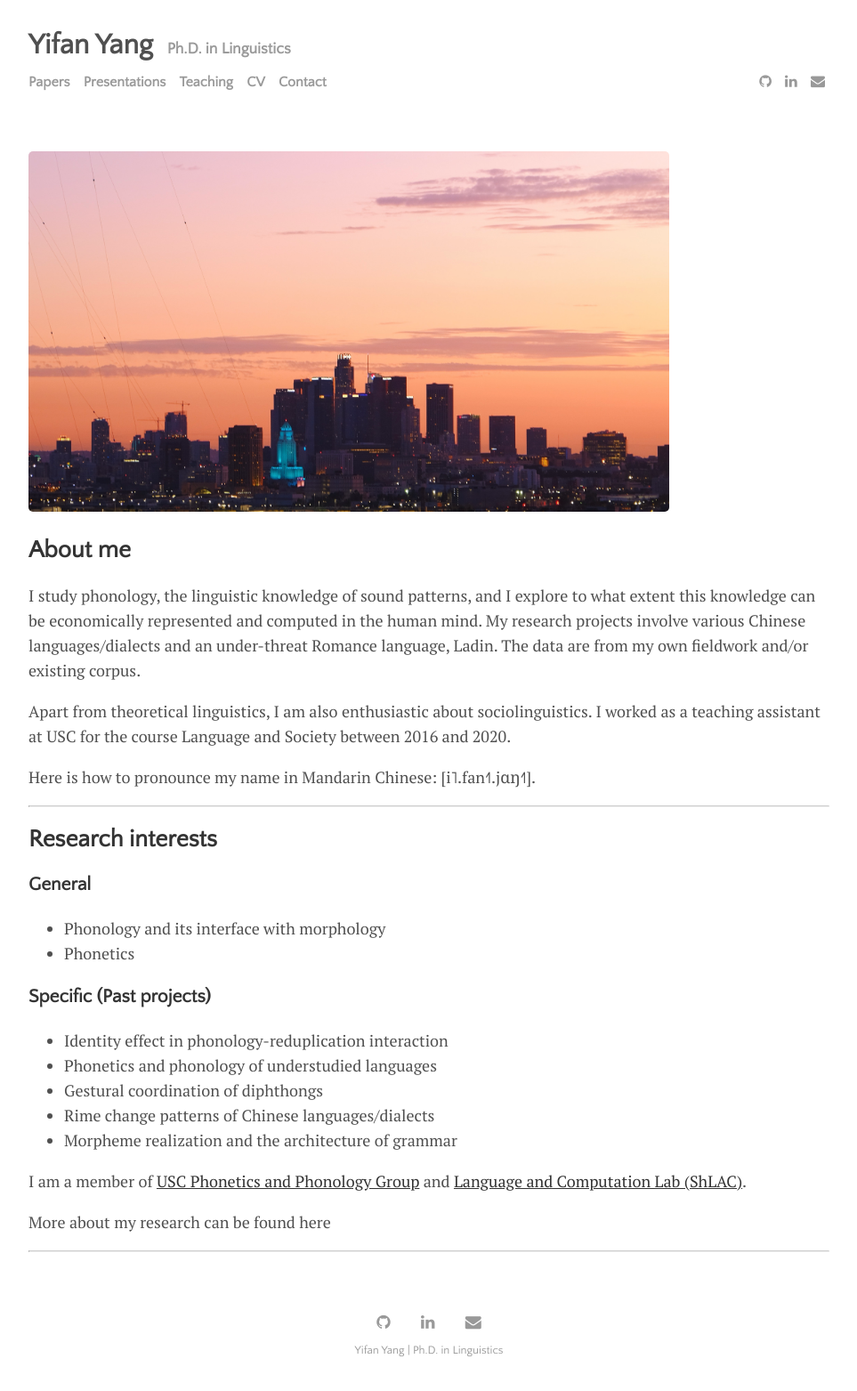
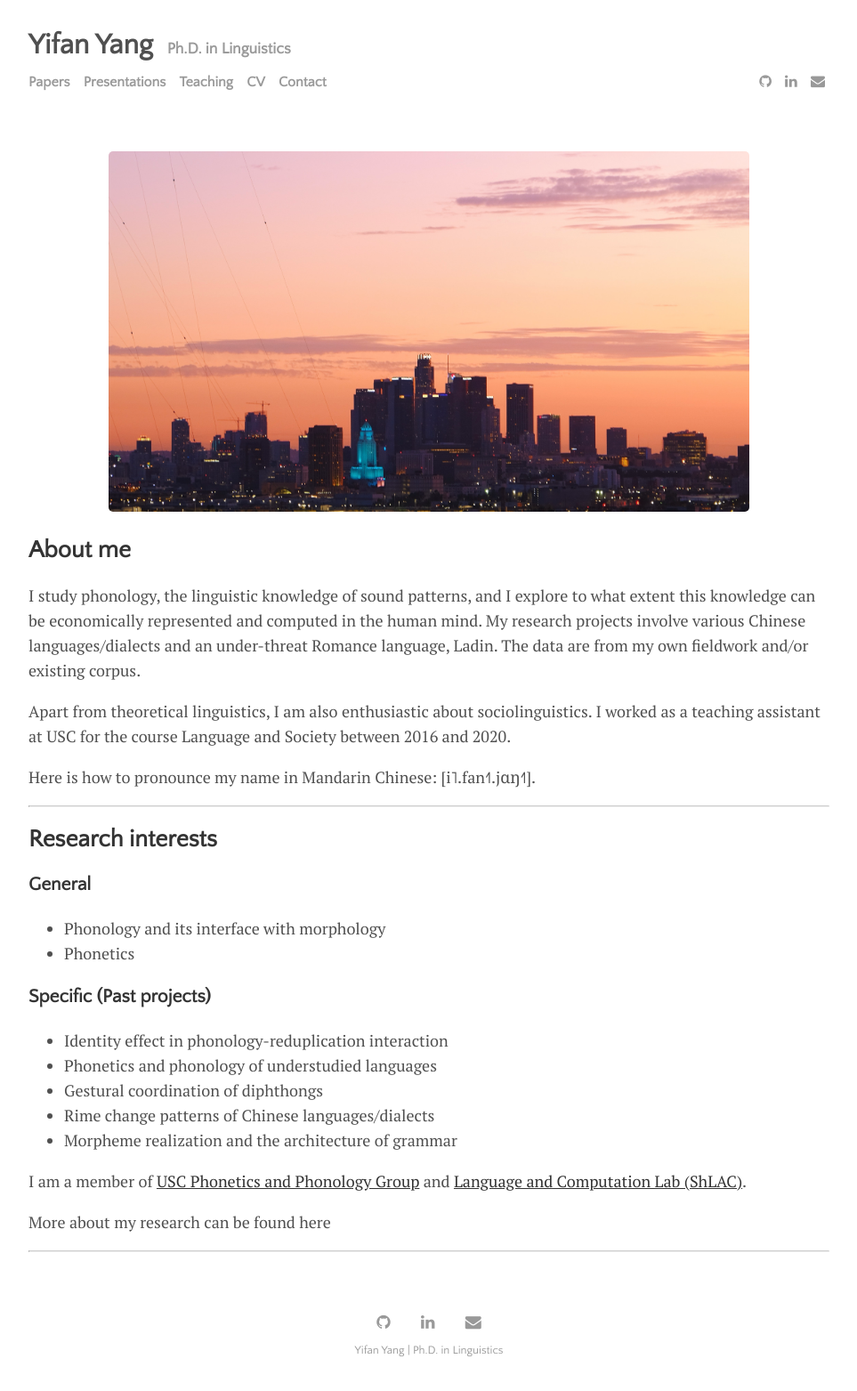
Before and after one commit to yifanyang08/yifanyang08.github.io, a Jekyll site: the page built from index.html, in a window 1280 px wide. Shown: the whole page at 89% size, without its empty margins (158-1121 px from the left). Built offline with Jekyll 4.4.1, drawn with Linux system fonts in a browser that asks for light colours; the list of posts is cut into pages by our own code.

Commit message:
Update home.html

```diff
--- a/_layouts/home.html
+++ b/_layouts/home.html
@@ -2,7 +2,8 @@
 layout: default
 ---
 
-<img src="assets/img/dtla-2.JPG" style="width: 80%; height: 80%" class = "center" alt="" />
+<center><img src="assets/img/dtla-2.JPG" style="width: 80%; height: 80%" alt="" />
+</center>
 
 <article>
 
```
